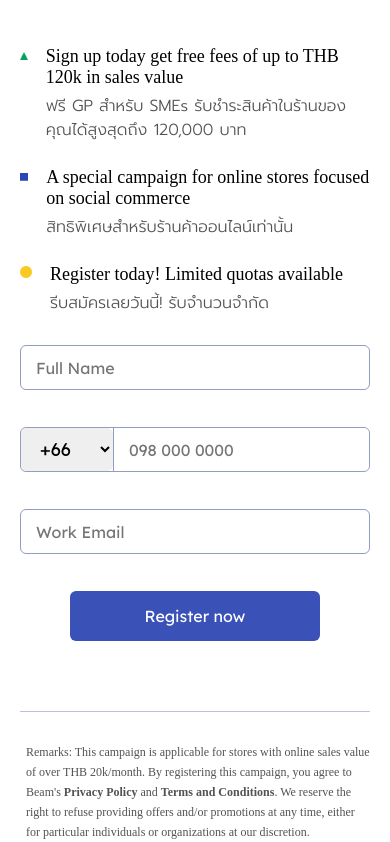
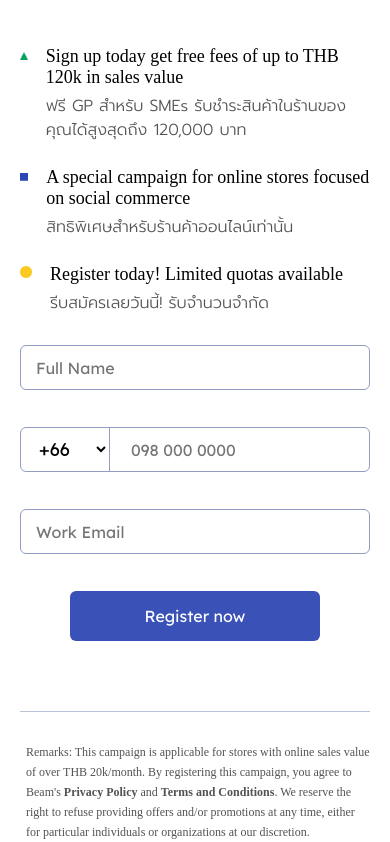
Before and after one commit to Beam-Data-Company/beam-early-access, a Next.js app: page /earlybird in a window 390 px wide. Shown: the part 479-1321 px from the top of the page. Built offline with nearby package versions, Linux system fonts and the light colour scheme; a web font is replaced by a local one.

Commit message:
create PhoneNumberInput component and css

```diff
--- a/components/early_birds/PhoneNumberInput.module.css
+++ b/components/early_birds/PhoneNumberInput.module.css
@@ -7,14 +7,25 @@
 .phone_input {
   width: 100%;
   height: 45px;
-  padding: 110px;
+  padding-left: 110px;
   border: 1px solid #939cc3;
   border-radius: 6px;
 }
 
-.country_select {
+.country {
   position: absolute;
-  height: 43px;
-  width: 92px;
+  height: 45px;
+  width: 90px;
+  top: 0px;
+  left: 0px;
+  border: none;
+  background-color: transparent;
   border-right: 1px solid #939cc3;
+  font-family: 'Lexend Deca';
+  font-size: 18px;
+  padding-left: 15px;
 }
+
+.error_input_field {
+  border-color: #f65129;
+}
--- a/components/early_birds/PhoneNumberInput.tsx
+++ b/components/early_birds/PhoneNumberInput.tsx
@@ -1,9 +1,18 @@
-import { Field, ErrorMessage } from 'formik'
+import { Field, FormikProps } from 'formik'
 import styles from './PhoneNumberInput.module.css'
 import classNames from 'classnames'
 import { PHONE_COUNTRY_CODE } from './phoneCountryCode'
 
-export default function SignupForm(props) {
+type Props = {
+ renderProps: FormikProps<{
+    fullName: string;
+    country: string;
+    phoneNumber: string;
+    email: string;
+  }>
+}
+
+export default function SignupForm( props : Props) {
 
   const createCountryCodeOptions = () => {
     return PHONE_COUNTRY_CODE.map((code) => {
@@ -22,9 +31,15 @@ export default function SignupForm(props) {
         placeholder="098 000 0000"
         className={classNames(
           styles.phone_input,
-          styles.error_input_field)}
+          props.renderProps.errors.phoneNumber && props.renderProps.touched.phoneNumber && styles.error_input_field)}
       />
-      <Field name="country" as="select" className={styles.country_select}>
+      <Field
+        name="country"
+        as="select"
+        className={classNames(
+          styles.country,
+          props.renderProps.errors.phoneNumber && props.renderProps.touched.phoneNumber && styles.error_input_field)}
+      >
         {createCountryCodeOptions()}
       </Field>
     </div>
--- a/components/early_birds/SignupForm.tsx
+++ b/components/early_birds/SignupForm.tsx
@@ -6,6 +6,7 @@ import axios from 'axios'
 import classNames from 'classnames'
 import { PHONE_COUNTRY_CODE } from './phoneCountryCode'
 import SuccessModal from '../SuccessModal'
+import PhoneNumberInput from './PhoneNumberInput'
 
 const FormExtractSchema = Yup.object({
   fullName: Yup.string()
@@ -21,16 +22,6 @@ const FormExtractSchema = Yup.object({
 export default function SignupForm() {
   const [successModalVisible, setSuccessModalVisible] = useState(false)
   const [failMessage, setFailMessage] = useState("")
-
-  const createCountryCodeOptions = () => {
-    return PHONE_COUNTRY_CODE.map((code) => {
-      return (
-        <option value={code} key={code}>
-          {code}
-        </option>
-      )
-    })
-  }
 
   return (
     <>
@@ -74,22 +65,7 @@ export default function SignupForm() {
             <ErrorMessage name="fullName" />
           </div>
 
-          <div className={classNames(
-              styles.phone_number_container,
-              props.errors.phoneNumber && props.touched.phoneNumber && styles.error_input_field
-          )}
-          >
-            <Field name="country" as="select" className={styles.country}>
-              {createCountryCodeOptions()}
-            </Field>
-            <Field
-              name="phoneNumber"
-              placeholder="098 000 0000"
-              className={classNames(
-                styles.phone_input,
-                props.errors.phoneNumber && props.touched.phoneNumber && styles.error_input_field)}
-            />
-          </div>
+          <PhoneNumberInput renderProps={props}/>
 
           <div className={styles.error_message}>
             <ErrorMessage name="phoneNumber" />
```
